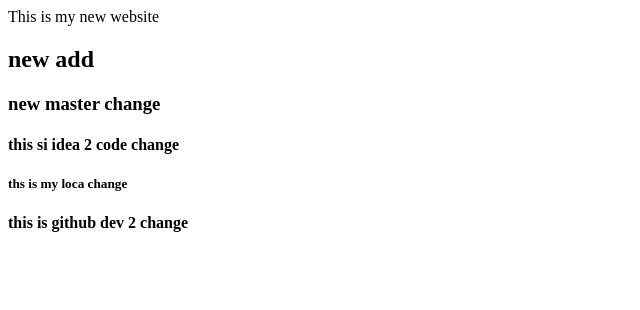
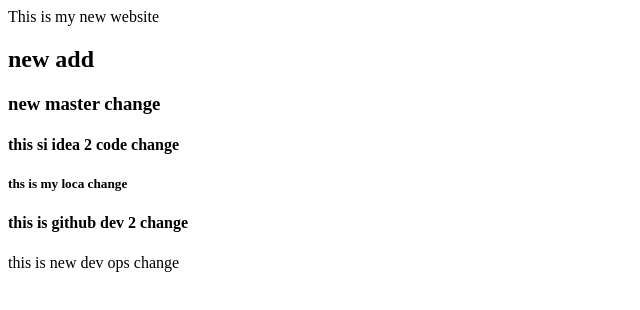
Before and after one commit to dixp02/webrepo, a plain HTML site: page index.html in a window 1280 px wide. Shown: the whole page, without its empty margins (0-640 px from the left). Drawn offline with Linux system fonts and the light colour scheme.

Commit message:
new change

```diff
--- a/index.html
+++ b/index.html
@@ -4,3 +4,4 @@
 <H4> this si idea 2 code change</H4>
 <H5> ths is my loca change</H5>
 <H4> this is github dev 2 change </H6>
+<H7>this is new dev ops change</H7>
```
